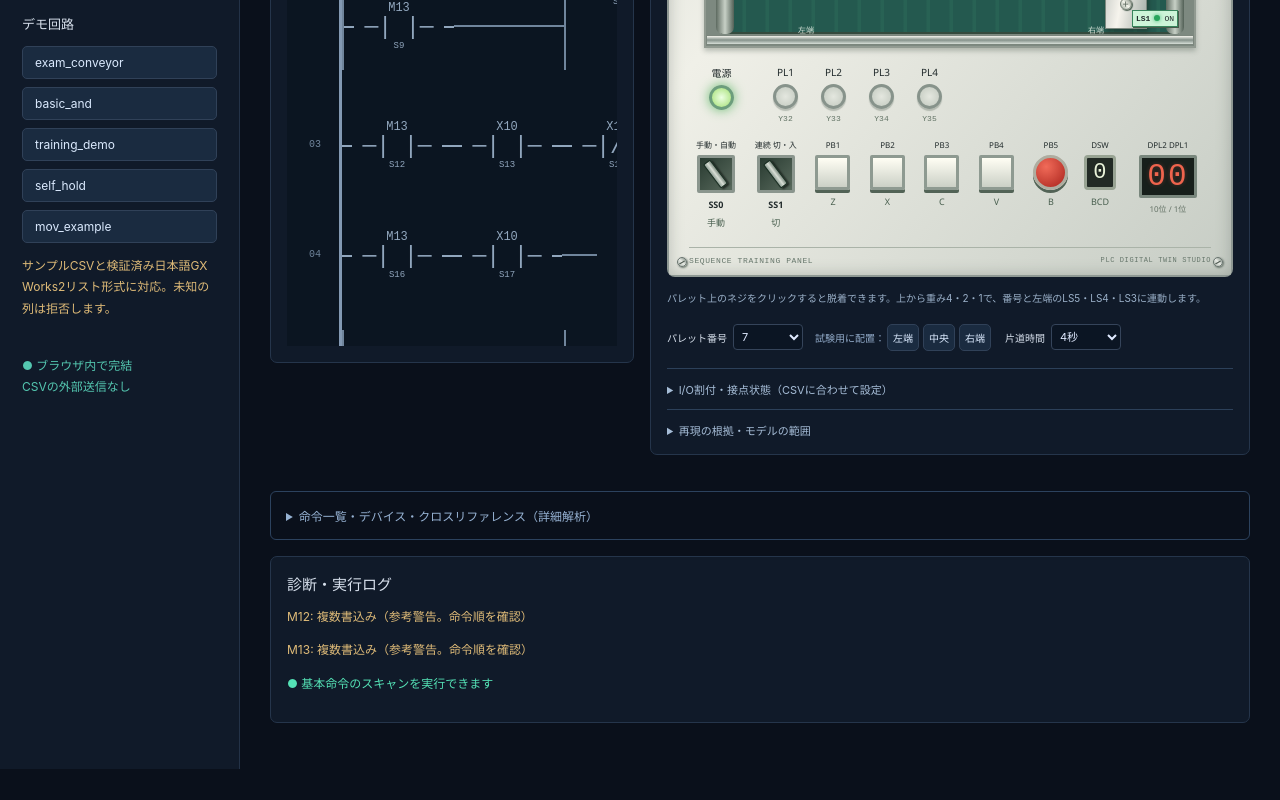
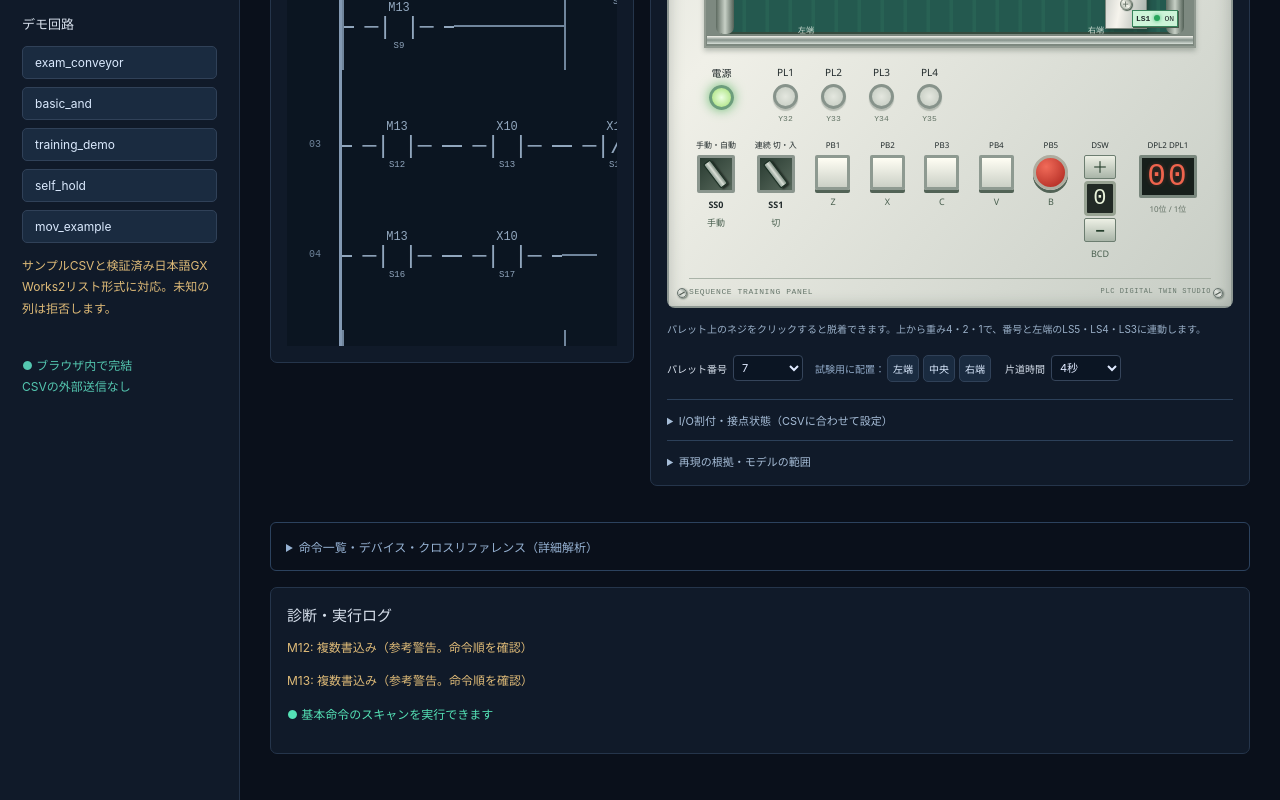
Before and after one commit to nksin06331-creator/plc-digital-twin-studio, a React (Vite) app: page / in a window 1280 px wide. Shown: the part 854-1654 px from the top of the page. Before the commit the page ends 1623 px from the top, so only its background shows below. Built offline with nearby package versions, Linux system fonts and the light colour scheme.

Commit message:
Add decimal thumbwheel controls to DSW switch

```diff
--- a/src/components/ExamPanel.tsx
+++ b/src/components/ExamPanel.tsx
@@ -471,6 +471,20 @@ export function ExamPanel({
             )}
             <div className="exam-control dsw-control">
               <span>DSW</span>
+              <div className="dsw-thumbwheel">
+                <button
+                  type="button"
+                  className="dsw-step"
+                  aria-label="DSWを1増やす"
+                  title="1増やす（9の次は0）"
+                  onClick={() =>
+                    onOperate((p) => {
+                      p.digitalSwitch = (p.digitalSwitch + 1) % 10;
+                    })
+                  }
+                >
+                  ＋
+                </button>
                 <select
                   aria-label="DSW デジタルスイッチ"
                   value={plant.digitalSwitch}
@@ -484,6 +498,20 @@ export function ExamPanel({
                     <option key={n}>{n}</option>
                   ))}
                 </select>
+                <button
+                  type="button"
+                  className="dsw-step"
+                  aria-label="DSWを1減らす"
+                  title="1減らす（0の前は9）"
+                  onClick={() =>
+                    onOperate((p) => {
+                      p.digitalSwitch = (p.digitalSwitch + 9) % 10;
+                    })
+                  }
+                >
+                  −
+                </button>
+              </div>
               <small>BCD</small>
             </div>
             <div className="exam-display">
--- a/src/style.css
+++ b/src/style.css
@@ -1634,3 +1634,33 @@ td:last-child {
   color: #9bb1c9;
   margin: 12px 0 0;
 }
+
+.dsw-thumbwheel {
+  display: flex;
+  flex-direction: column;
+  align-items: center;
+  gap: 2px;
+}
+.dsw-step {
+  width: 32px;
+  height: 24px;
+  padding: 0;
+  line-height: 20px;
+  border: 1px solid #6c7d70;
+  border-radius: 2px;
+  background: linear-gradient(#edf0e5, #a9b5a8);
+  color: #263f2d;
+  font-size: 16px;
+  font-weight: 700;
+  touch-action: manipulation;
+}
+.dsw-step:hover {
+  background: #e8f6e5;
+}
+.dsw-step:active {
+  background: #93ab95;
+}
+.dsw-step:focus-visible {
+  outline: 2px solid #13664b;
+  outline-offset: 1px;
+}
```
Also changed, not shown: 2 other files (tests, documents, lock files or other folders). Lines whose indentation alone changed are shown as unchanged.
